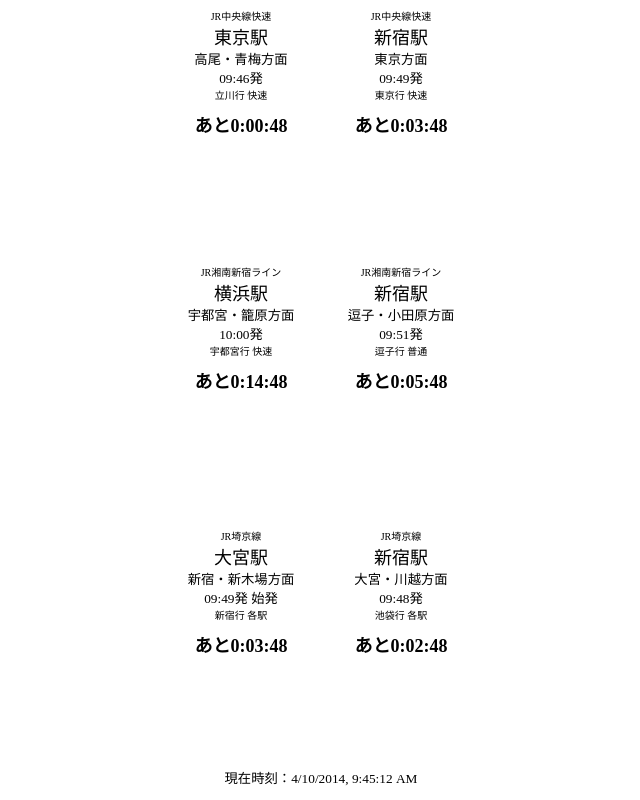
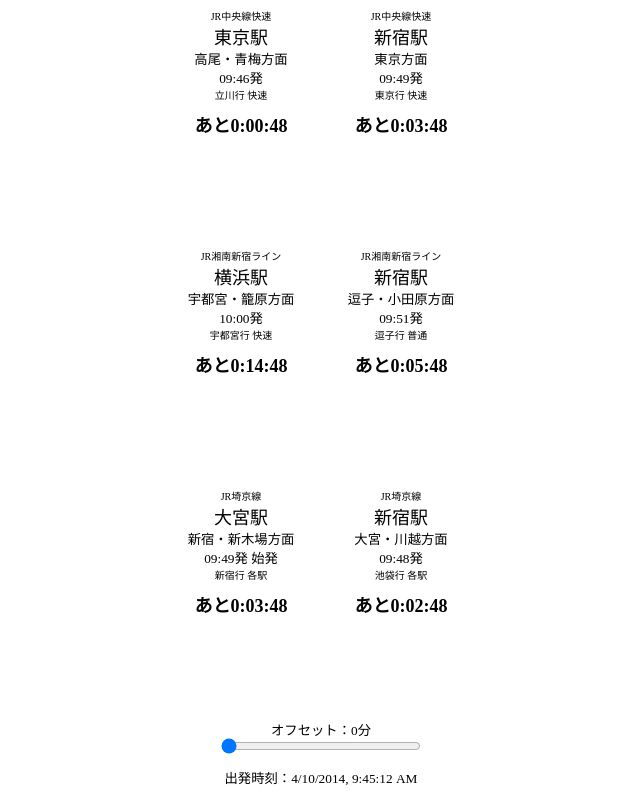
Before and after one commit to knjcode/hmms, a plain HTML site: page index.html in a window 1280 px wide. Shown: the whole page, without its empty margins (319-959 px from the left). Drawn offline with Linux system fonts and the light colour scheme.

Commit message:
Implement slider

```diff
--- a/hmms.css
+++ b/hmms.css
@@ -54,7 +54,7 @@
 
 #box3 {
   position: absolute;
-  top: 33%;
+  top: 31%;
   left: 50%;
   width: 160px;
   margin-left: -160px;
@@ -62,7 +62,7 @@
 
 #box4 {
   position: absolute;
-  top: 33%;
+  top: 31%;
   left: 50%;
   width: 160px;
   margin-left: 0px;
@@ -70,7 +70,7 @@
 
 #box5 {
   position: absolute;
-  top: 66%;
+  top: 61%;
   left: 50%;
   width: 160px;
   margin-left: -160px;
@@ -78,7 +78,7 @@
 
 #box6 {
   position: absolute;
-  top: 66%;
+  top: 61%;
   left: 50%;
   width: 160px;
   margin-left: 0px;
@@ -88,6 +88,18 @@
   position: absolute;
   top:96%;
 }
+
+#sli {
+  position: absolute;
+  top:90%;
+}
+
+#slider {
+  position: absolute;
+  margin-left: -100px;
+  width: 200px;
+  top:92%;
+}
 /*
 #boxContainer {
   border: 1px solid #000000;
--- a/hmms.js
+++ b/hmms.js
@@ -40,10 +40,12 @@
     var i = 0;
     var nt = "", duration = "";
     var now = new Date();
+    now.setHours(now.getHours() + (rangevalue / 60));
+    now.setMinutes(now.getMinutes() + (rangevalue % 60));
     //時刻調整用
     //now.setTime(now.getTime() + 2*24*60*60*1000 + 8*60*60*1000 + 17*60*1000);
 
-    document.getElementById("now").innerHTML = "現在時刻："+now.toLocaleString();
+    document.getElementById("now").innerHTML = "出発時刻："+now.toLocaleString();
     for (i = 0; i < tables; i++){
         nt = nexttime(now,tt[i],true);
         if (nt === false){
@@ -57,6 +59,8 @@
             document.getElementById("dur"+String(i+1)).innerHTML = "あと"+computeDuration(duration);
         }
     }
+
+    document.getElementById("sli").innerHTML = "オフセット："+rangevalue+"分";
 
     window.setTimeout("timetest()", 1000);
 }
--- a/index.html
+++ b/index.html
@@ -5,8 +5,9 @@
 <meta name="viewport" content="width=device-width, initial-scale=1">
 <title>hmms</title>
 <link rel="stylesheet" href="hmms.css" />
-<script type="text/javascript" src="hmms.js"></script>
-<script type="text/javascript" src="japanese.holiday.js"></script>
+<script>
+var rangevalue = 0;
+</script>
 </head>
 <body onload="init();">
 <div class="main">
@@ -64,7 +65,10 @@
       <div id="type6" class="x-small"></div>
       <p id="dur6" class="large"></p>
     </div>
+    <input id="slider" type="range" min="0" max="180" value="0" step="1" onchange="rangevalue=value" /><div id="sli" class="smaller"></div>
     <div id="now" class="smaller"></div>
 </div>
+<script type="text/javascript" src="hmms.js"></script>
+<script type="text/javascript" src="japanese.holiday.js"></script>
 </body>
 </html>
```
